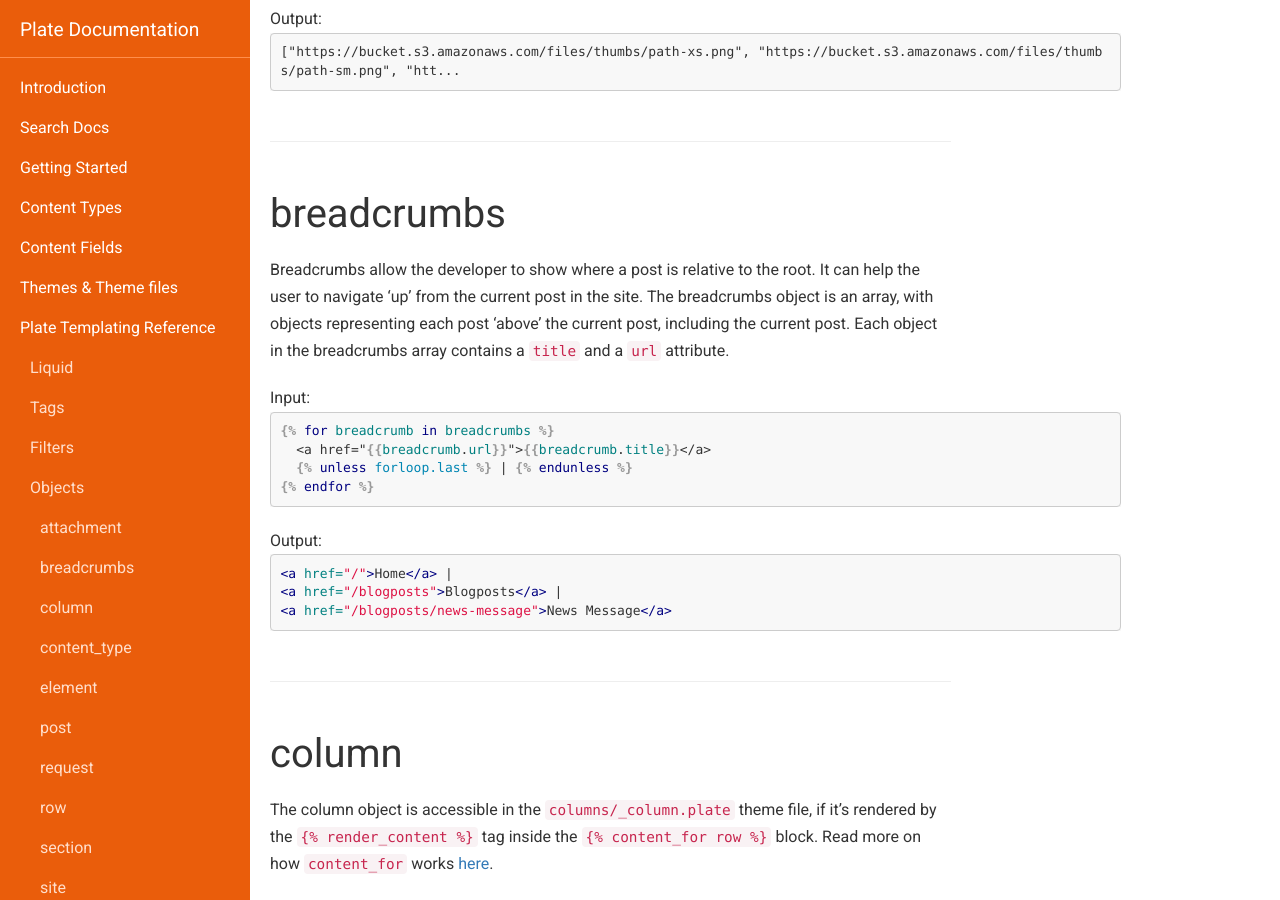
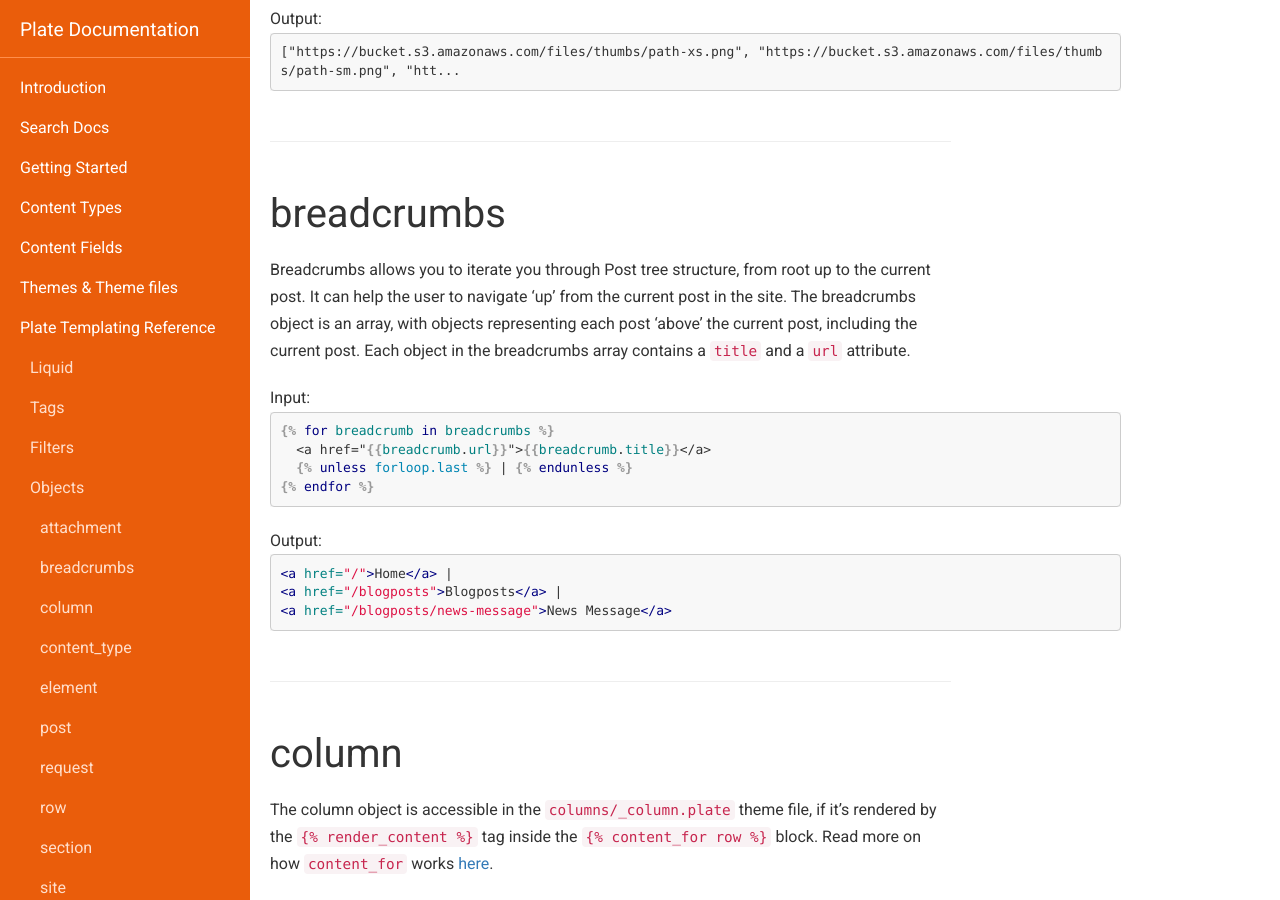
Before and after one commit to platehub/platehub.github.io, a Jekyll site: the page built from docs/templating-reference/objects.md, in a window 1280 px wide and 900 px high, scrolled down 1168 px. Built offline with Jekyll 4.4.1, drawn with Linux system fonts in a browser that asks for light colours; nearby versions of some CDN libraries.

Commit message:
breadcrumbs changes

````diff
--- a/docs/templating-reference/objects.md
+++ b/docs/templating-reference/objects.md
@@ -68,7 +68,7 @@ ___
 
 ## breadcrumbs
 
-Breadcrumbs allow the developer to show where a post is relative to the root. It can help the user to navigate 'up' from the current post in the site. The breadcrumbs object is an array, with objects representing each post 'above' the current post, including the current post. Each object in the breadcrumbs array contains a `title` and a `url` attribute.
+Breadcrumbs allows you to iterate you through Post tree structure, from root up to the current post. It can help the user to navigate 'up' from the current post in the site. The breadcrumbs object is an array, with objects representing each post 'above' the current post, including the current post. Each object in the breadcrumbs array contains a `title` and a `url` attribute.
 
 <p class='no-margin'>Input:</p>
 ```liquid
````
